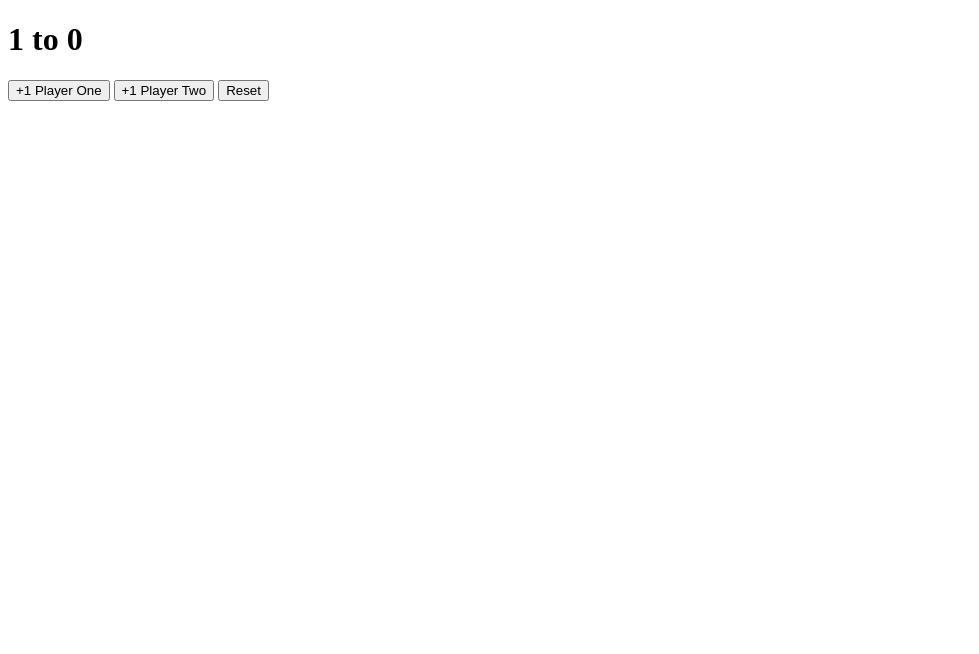
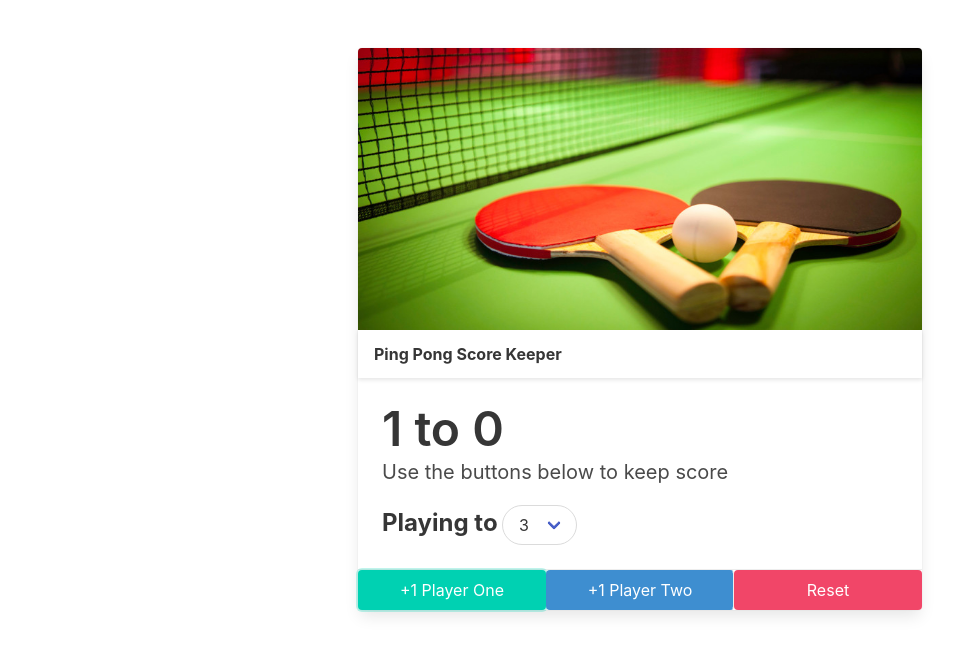
Before and after one commit to benbasty/scorekeeperJS, a plain HTML site: page index.html in a window 1280 px wide. Both pictures are taken after a click on the button "+1 Player One". Shown: the whole page, without its empty margins (0-979 px from the left). Drawn offline with nearby package versions, Linux system fonts and the light colour scheme.

Commit message:
ScoreKeeper

```diff
--- a/app.js
+++ b/app.js
@@ -1,12 +1,16 @@
 const p1Button = document.querySelector('#p1Button');
 const p2Button = document.querySelector('#p2Button');
+const resetButton = document.querySelector('#reset');
 
 const p1Display = document.querySelector('#p1Display');
 const p2Display = document.querySelector('#p2Display');
 
+const winningScoreSelect = document.querySelector('#playTo');
+
+
 let p1Score = 0;
 let p2Score = 0;
-let winingScore = 5;
+let winingScore = 3;
 let isGameOver = false;
 
 p1Button.addEventListener('click', function() {
@@ -14,7 +18,12 @@ p1Button.addEventListener('click', function() {
         p1Score +=1;
         if(p1Score === winingScore) {
             isGameOver = true;
+            p1Display.classList.add('has-text-success');
+            p2Display.classList.add('has-text-danger');
+            p1Button.disabled = true;
+            p2Button.disabled = true;
         }
+
         p1Display.textContent = p1Score;
     }
 })
@@ -24,7 +33,30 @@ p2Button.addEventListener('click', function() {
         p2Score +=1;
         if(p2Score === winingScore) {
             isGameOver = true;
+            p2Display.classList.add('has-text-success');
+            p1Display.classList.add('has-text-danger');
+            p1Button.disabled = true;
+            p2Button.disabled = true;
         }
         p2Display.textContent = p2Score;
     }
 })
+
+function reset() {
+    isGameOver = false;
+    p1Score = 0;
+    p2Score = 0;
+    p1Display.textContent = 0;
+    p2Display.textContent = 0;
+    p1Display.classList.remove('has-text-success','has-text-danger');
+    p2Display.classList.remove('has-text-success','has-text-danger');
+    p1Button.disabled = false;
+    p2Button.disabled = false;
+}
+
+resetButton.addEventListener('click', reset);
+
+winningScoreSelect.addEventListener('change', function() {
+    winingScore = parseInt(this.value);
+    reset();
+})
--- a/index.html
+++ b/index.html
@@ -4,12 +4,55 @@
     <meta charset="UTF-8">
     <meta name="viewport" content="width=device-width, initial-scale=1.0">
     <title>Score Keeper</title>
+    <link rel="stylesheet" href="https://cdn.jsdelivr.net/npm/bulma@0.9.4/css/bulma.min.css">
 </head>
 <body>
-    <h1><span id="p1Display">0</span> to <span id="p2Display">0</span></h1>
-    <button id="p1Button">+1 Player One</button>
-    <button id="p2Button">+1 Player Two</button>
-    <button id="reset">Reset</button>
+    <section class="section">
+        <div class="container">
+            <div class="columns">
+                <div class="column is-half is-offset-one-quarter">
+                    <div class="card">
+                        <div class="card-image">
+                            <figure class="image is-2by1">
+                                <img src="./Ping_Pong.jpeg" alt="ping pong">
+                            </figure>
+                        </div>
+                        <header class="card-header">
+                          <p class="card-header-title">
+                            Ping Pong Score Keeper
+                          </p>
+                        </header>
+                        <div class="card-content">
+                          <div class="content">
+                            <h1 class="title is-1"><span id="p1Display">0</span> to <span id="p2Display">0</span></h1>
+                            <p class="subtitle">Use the buttons below to keep score</p>
+                            <div>
+                                <label for="playTo" class="label is-large is-inline">Playing to</label>
+                                <div class="select is-rounded">
+                                    <select name="" id="playTo">
+                                        <option value="3">3</option>
+                                        <option value="4">4</option>
+                                        <option value="5">5</option>
+                                        <option value="6">6</option>
+                                        <option value="7">7</option>
+                                        <option value="8">8</option>
+                                        <option value="9">9</option>
+                                        <option value="10">10</option>
+                                    </select>
+                                </div>
+                            </div>
+                          </div>
+                        </div>
+                        <footer class="card-footer">
+                            <button id="p1Button" class="is-primary button card-footer-item">+1 Player One</button>
+                            <button id="p2Button" class="is-info button card-footer-item">+1 Player Two</button>
+                            <button id="reset" class="is-danger button card-footer-item">Reset</button>
+                        </footer>
+                      </div>
+                </div>
+            </div>
+        </div>
+    </section>
 
 
 
```
Also changed, not shown: Ping_Pong.jpeg (added).
